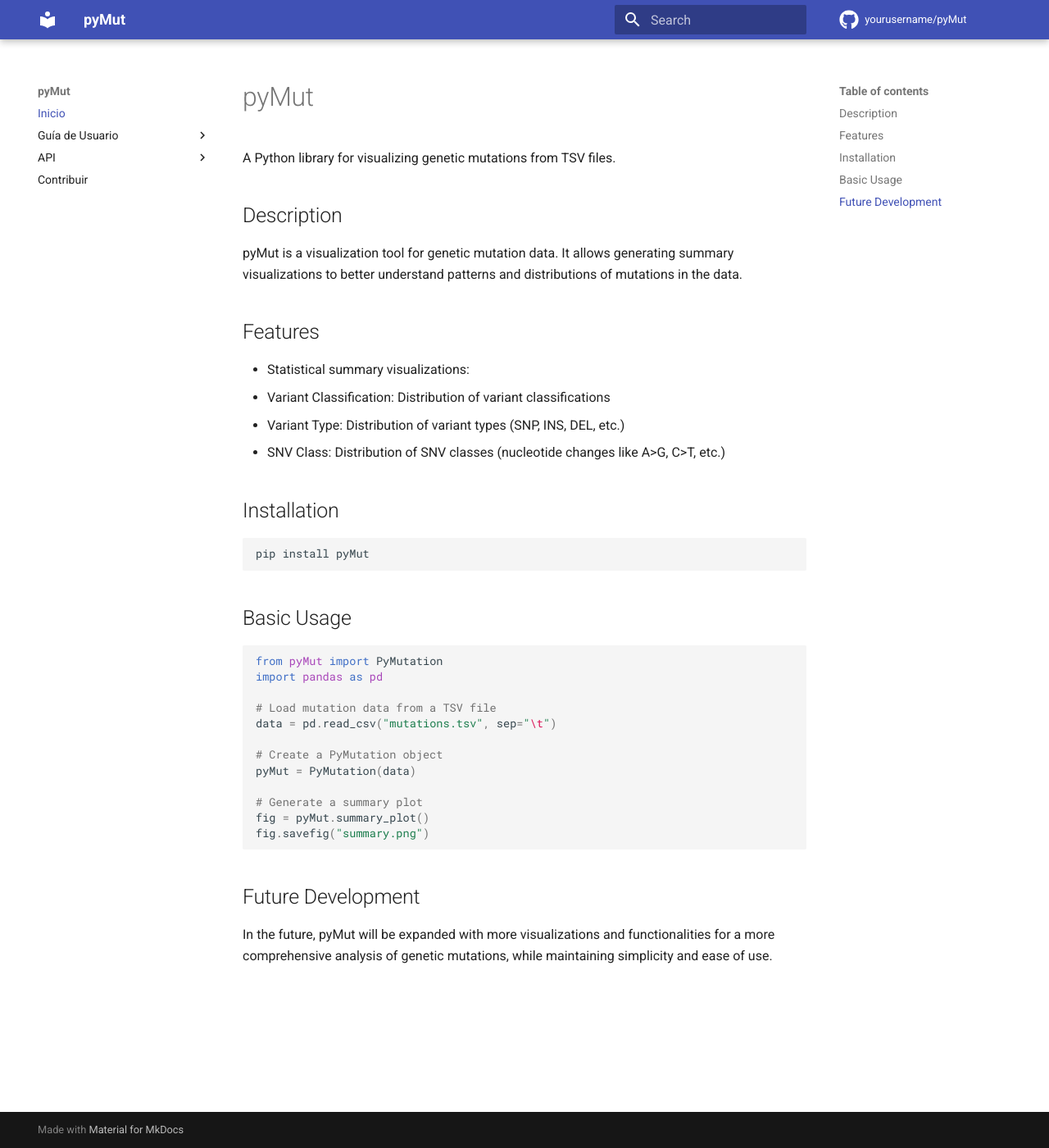
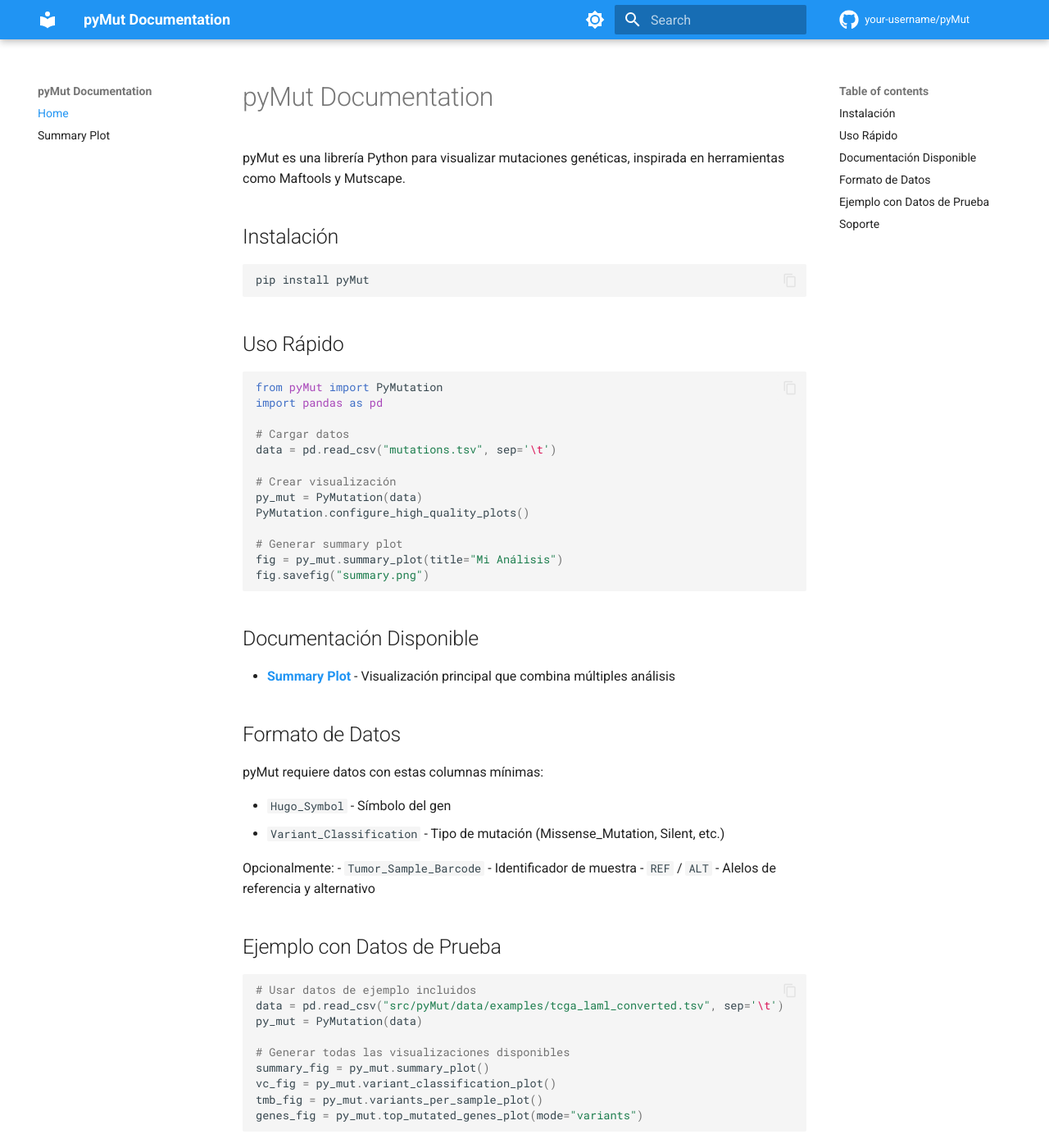
Before and after one commit to Luisruimor/pyMut, an MkDocs documentation site: the page built from docs/index.md, in a window 1280 px wide and 1400 px high. Shown: the whole window at 82% size. Built offline with MkDocs 1.6.1 and Material for MkDocs 9.7.7, drawn with Linux system fonts in a browser that asks for light colours; comment, search, counter and statistics services are not loaded; some of the changed text lies outside the part shown.

Commit message:
Plot Summary

````diff
--- a/docs/index.md
+++ b/docs/index.md
@@ -1,41 +1,62 @@
-# pyMut
+# pyMut Documentation
 
-A Python library for visualizing genetic mutations from TSV files.
+pyMut es una librería Python para visualizar mutaciones genéticas, inspirada en herramientas como Maftools y Mutscape.
 
-## Description
-
-pyMut is a visualization tool for genetic mutation data. It allows generating summary visualizations to better understand patterns and distributions of mutations in the data.
-
-## Features
-
-- Statistical summary visualizations:
-  - Variant Classification: Distribution of variant classifications
-  - Variant Type: Distribution of variant types (SNP, INS, DEL, etc.)
-  - SNV Class: Distribution of SNV classes (nucleotide changes like A>G, C>T, etc.)
-
-## Installation
+## Instalación
 
 ```bash
 pip install pyMut
 ```
 
-## Basic Usage
+## Uso Rápido
 
 ```python
 from pyMut import PyMutation
 import pandas as pd
 
-# Load mutation data from a TSV file
-data = pd.read_csv("mutations.tsv", sep="\t")
+# Cargar datos
+data = pd.read_csv("mutations.tsv", sep='\t')
 
-# Create a PyMutation object
-pyMut = PyMutation(data)
+# Crear visualización
+py_mut = PyMutation(data)
+PyMutation.configure_high_quality_plots()
 
-# Generate a summary plot
-fig = pyMut.summary_plot()
+# Generar summary plot
+fig = py_mut.summary_plot(title="Mi Análisis")
 fig.savefig("summary.png")
 ```
 
-## Future Development
+## Documentación Disponible
 
-In the future, pyMut will be expanded with more visualizations and functionalities for a more comprehensive analysis of genetic mutations, while maintaining simplicity and ease of use.
+- **[Summary Plot](summary-plot.md)** - Visualización principal que combina múltiples análisis
+
+## Formato de Datos
+
+pyMut requiere datos con estas columnas mínimas:
+
+- `Hugo_Symbol` - Símbolo del gen
+- `Variant_Classification` - Tipo de mutación (Missense_Mutation, Silent, etc.)
+
+Opcionalmente:
+- `Tumor_Sample_Barcode` - Identificador de muestra
+- `REF` / `ALT` - Alelos de referencia y alternativo
+
+## Ejemplo con Datos de Prueba
+
+```python
+# Usar datos de ejemplo incluidos
+data = pd.read_csv("src/pyMut/data/examples/tcga_laml_converted.tsv", sep='\t')
+py_mut = PyMutation(data)
+
+# Generar todas las visualizaciones disponibles
+summary_fig = py_mut.summary_plot()
+vc_fig = py_mut.variant_classification_plot()
+tmb_fig = py_mut.variants_per_sample_plot()
+genes_fig = py_mut.top_mutated_genes_plot(mode="variants")
+```
+
+## Soporte
+
+- **GitHub**: [https://github.com/your-username/pyMut](https://github.com/your-username/pyMut)
+- **Issues**: Reporta problemas o solicita features
+- **Tests**: Ejecuta `./run_clean_tests.sh` para verificar instalación
--- a/mkdocs.yml
+++ b/mkdocs.yml
@@ -1,37 +1,59 @@
-site_name: pyMut
-site_description: Una librería Python para visualizar mutaciones genéticas
-site_author: Your Name
+site_name: pyMut Documentation
+site_description: Python library for genetic mutation visualization
+site_author: pyMut Development Team
 
-repo_name: yourusername/pyMut
-repo_url: https://github.com/yourusername/pyMut
+# Repository
+repo_name: your-username/pyMut
+repo_url: https://github.com/your-username/pyMut
 
+# Configuration
 theme:
   name: material
+  language: en
   palette:
-    primary: indigo
-    accent: indigo
+    - scheme: default
+      primary: blue
+      accent: blue
+      toggle:
+        icon: material/brightness-7
+        name: Switch to dark mode
+    - scheme: slate
+      primary: blue
+      accent: blue
+      toggle:
+        icon: material/brightness-4
+        name: Switch to light mode
+  features:
+    - content.code.copy
+    - navigation.instant
+    - navigation.tracking
+    - search.highlight
+    - search.suggest
   icon:
     repo: fontawesome/brands/github
 
-nav:
-  - Inicio: index.md
-  - Guía de Usuario:
-      - Instalación: user-guide/installation.md
-      - Uso Básico: user-guide/basic-usage.md
-      - Ejemplos: user-guide/examples.md
-  - API:
-      - PyMutation: api/core.md
-      - Visualizaciones: api/visualizations.md
-      - Utilidades: api/utils.md
-  - Contribuir: contributing.md
+# Plugins
+plugins:
+  - search
 
+# Extensions
 markdown_extensions:
   - admonition
-  - codehilite
-  - footnotes
-  - pymdownx.highlight
+  - attr_list
+  - tables
+  - toc:
+      permalink: true
+  - pymdownx.highlight:
+      anchor_linenums: true
+  - pymdownx.inlinehilite
   - pymdownx.superfences
+  - pymdownx.tabbed:
+      alternate_style: true
 
-plugins:
-  - search
-  - mkdocstrings:
+# Page tree
+nav:
+  - Home: index.md
+  - Summary Plot: summary-plot.md
+
+# Copyright
+copyright: Copyright &copy; 2024 pyMut Development Team
````
Also changed, not shown: README.md (+228 -63 lines), docs/summary-plot.md (added, +150 -0 lines), docs/user-guide/basic-usage.md (deleted, +0 -68 lines), docs/user-guide/installation.md (deleted, +0 -40 lines), 9 other files.
